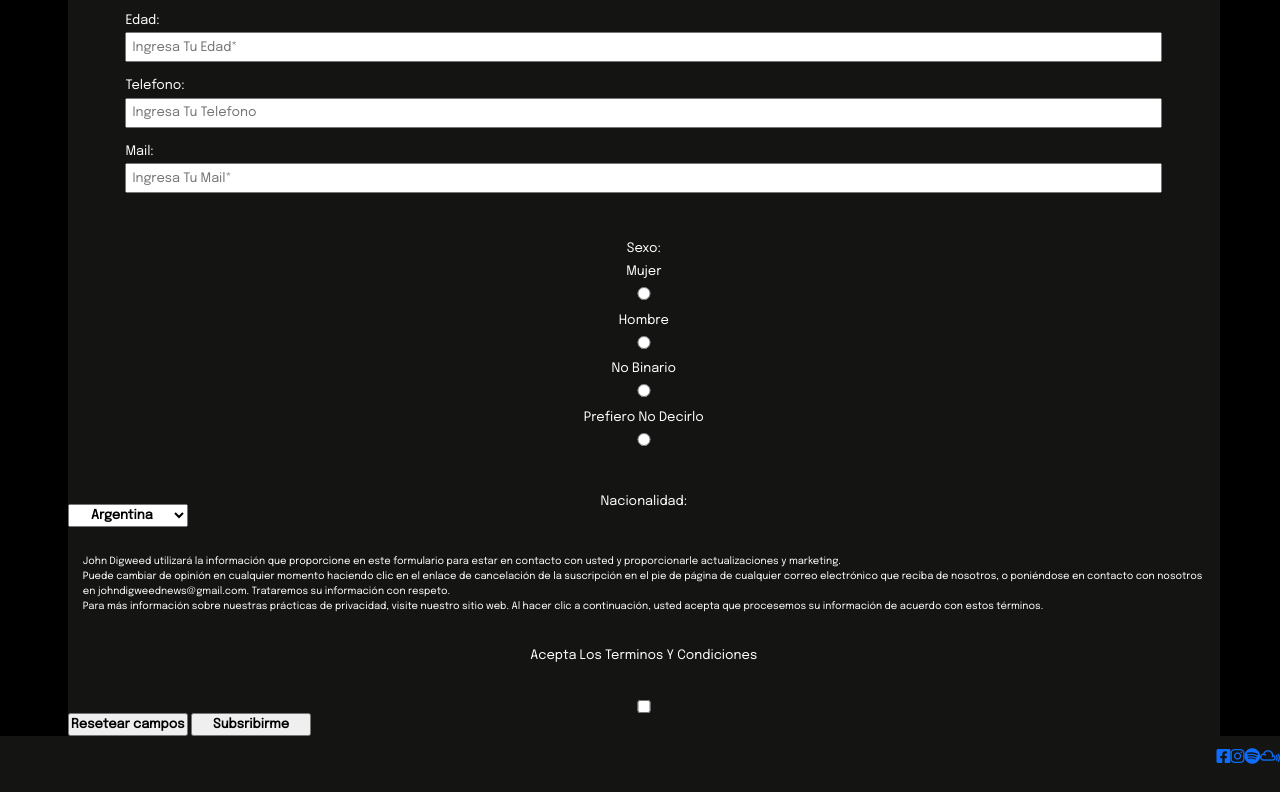
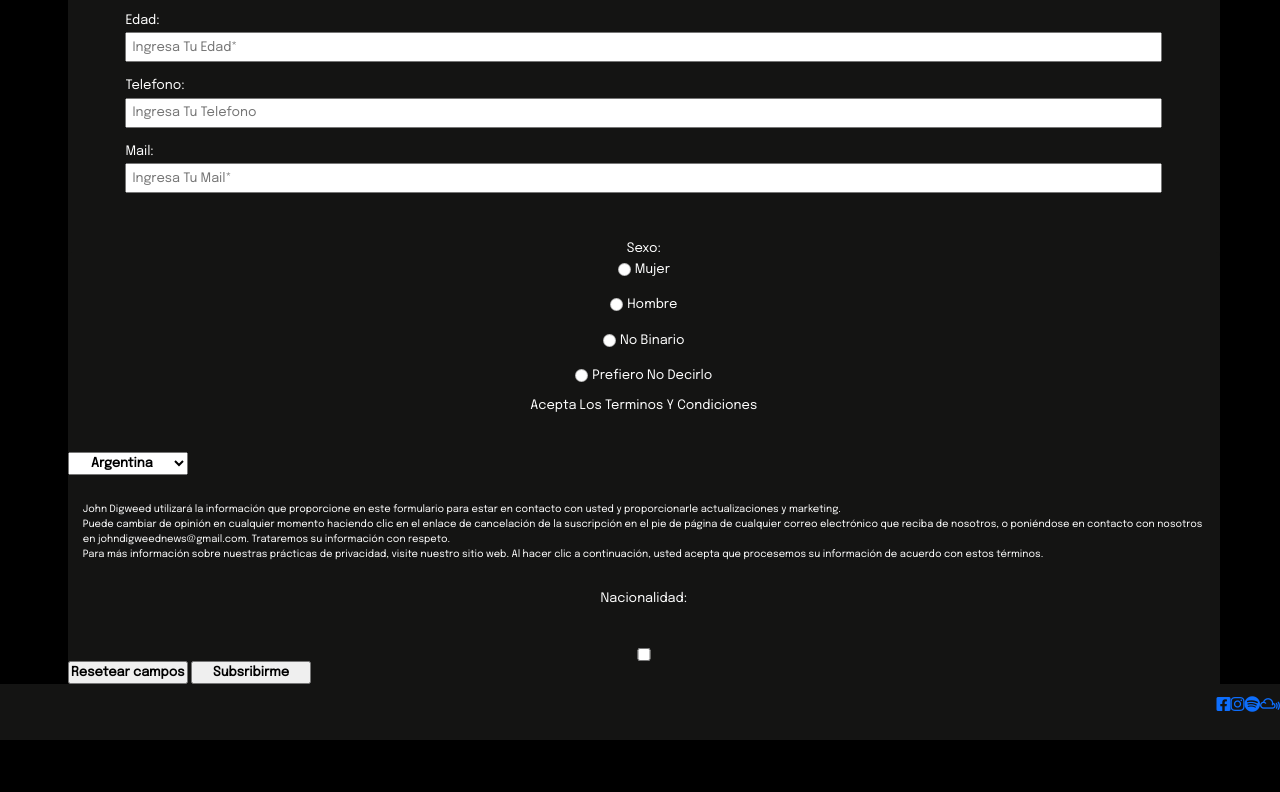
Before and after one commit to tomasnovelli/johnDigweed-Novelli, a plain HTML site: page registro.html in a window 1280 px wide. Shown: the part 529-1321 px from the top of the page. After the commit the page ends 1269 px from the top, so only its background shows below. Drawn offline with nearby package versions, Linux system fonts and the light colour scheme; a web font is replaced by a local one.

```diff
--- a/CSS/style.css
+++ b/CSS/style.css
@@ -32,6 +32,9 @@
 
 hr {
   border-bottom: 3px solid #3f3f3d; }
+
+.footer {
+  width: 100%; }
 
 footer {
   background-color: #141413;
@@ -287,6 +290,13 @@
   font-size: 13px;
   font-weight: bold; }
 
+.list-group-item {
+  display: flex;
+  justify-content: center;
+  border: none;
+  color: white;
+  background-color: #141413; }
+
 @media (min-width: 375px) {
   .grilla {
     grid-template-rows: 0.3fr 0.3fr 1fr 1fr 1fr; } }
--- a/registro.html
+++ b/registro.html
@@ -59,7 +59,7 @@
                     </a>
                     <ul class="dropdown-menu" aria-labelledby="navbarDropdownMenuLink">
                       <li><a class="dropdown-item" href="./discos.html">Discos</a></li>
-                      <li><a class="dropdown-item" href="./merchandising.html">Merchandising</a></li>
+                      <li><a class="dropdown-item" href="./merchandise.html">Merchandise</a></li>
                     </ul>
                   </li>
 
@@ -106,18 +106,23 @@
 
                     <p class="alinearTexto">Sexo:</p>
 
-                    <p class="opcionSex">Mujer</p>
-                    <input class="radioInput" type="radio" value="Mujer" name="sexo" required>
-
-                    <p class="opcionSex">Hombre</p>
-                    <input class="radioInput" type="radio" value="Hombre" name="sexo" required>
-
-                    <p class="opcionSex">No Binario</p>
-                    <input class="radioInput" type="radio" value="No Binario" name="sexo" required>
-
-                    <p class="opcionSex">Prefiero No Decirlo</p>
-                    <input class="radioInput"  type="radio" value="No quiero decirlo" name="sexo" required>
-
+                    <ul class="list-group">
+                      <li class="list-group-item">
+                        <input class="form-check-input me-1" type="radio" value="mujer" aria-label="Mujer" required>
+                        Mujer
+                      </li>
+                      <li class="list-group-item">
+                        <input class="form-check-input me-1" type="radio" value="hombre" aria-label="Hombre" required>
+                        Hombre
+                      </li>
+                      <li class="list-group-item">
+                        <input class="form-check-input me-1" type="radio" value="no binario" aria-label="No-Binario" required>
+                        No Binario
+                      </li>
+                      <li class="list-group-item">
+                        <input class="form-check-input me-1" type="radio" value="prefiero no decirlo" aria-label="Prefiero-No-Decirlo" required>
+                        Prefiero No Decirlo
+                      </li>
                     <!-- desplegable -->
 
                     <p class="alinearTexto">Nacionalidad:</p>
@@ -155,7 +160,7 @@
 
     <!-- FOOTER -->
 
-    <footer class="row">
+    <footer class="footer">
 
       <div class="logAlign col-12 d-flex justify-content-end animate__animated animate__flipInY">
 
--- a/scss/secciones/_footer.scss
+++ b/scss/secciones/_footer.scss
@@ -1,3 +1,8 @@
+.footer{
+    width: 100%;
+}
+
+
 footer{
     background-color: $colorFooter;
     height: 7vh;
--- a/scss/secciones/_registro.scss
+++ b/scss/secciones/_registro.scss
@@ -79,3 +79,11 @@
     font-weight: bold;
 
 }
+
+.list-group-item{
+    display: flex;
+    justify-content: center;
+    border: none;
+    color: white;
+    background-color: $colorFooter;
+}
```
Also changed, not shown: discos.html (+2 -2 lines), index.html (+2 -2 lines), merchandise.html (renamed from merchandising.html, +2 -2 lines), musica.html (+2 -2 lines). Lines whose indentation alone changed are shown as unchanged.
